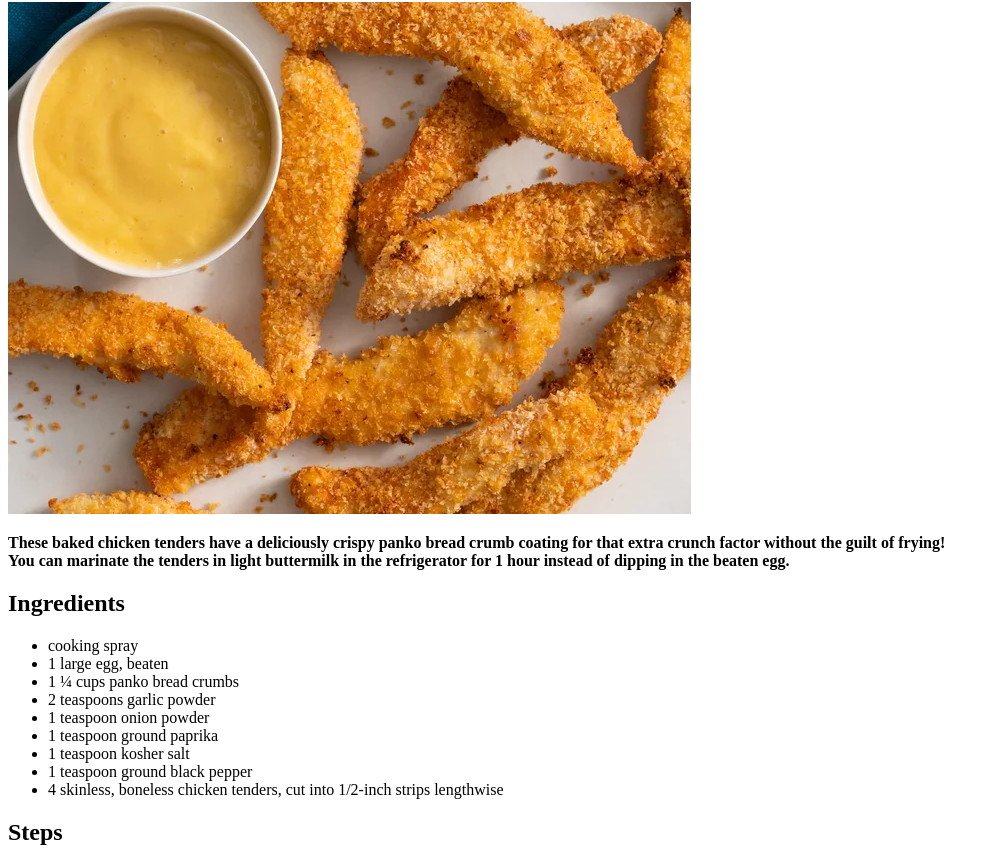
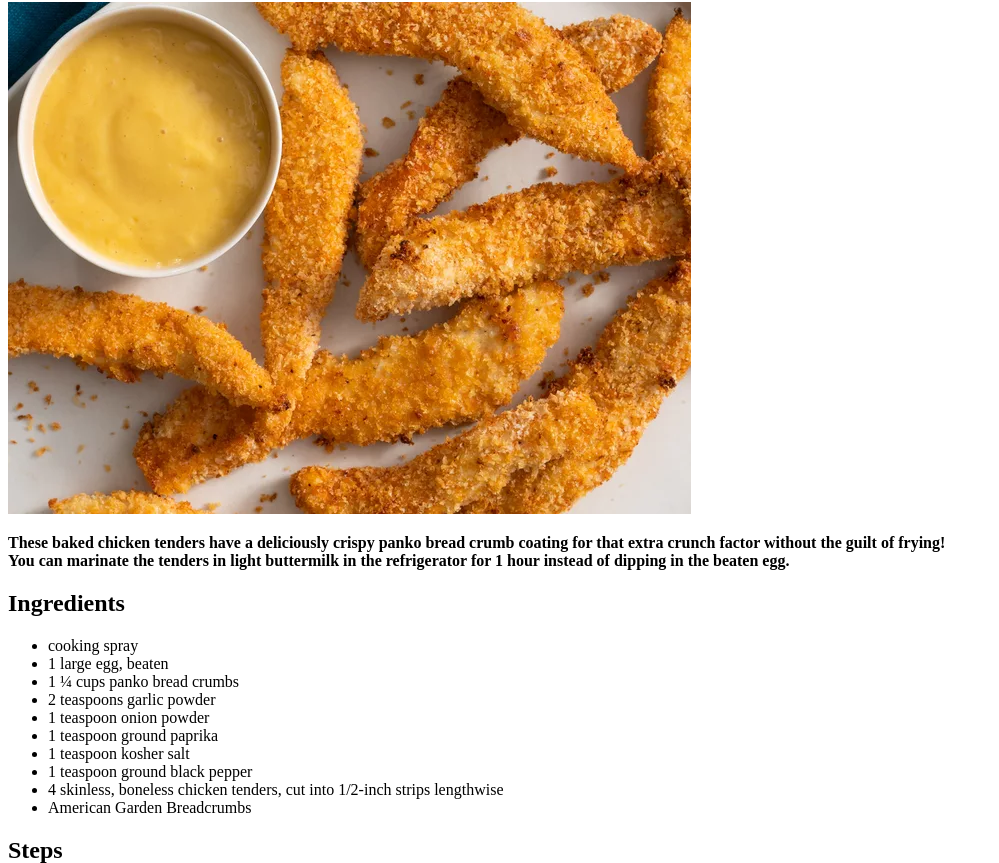
Before and after one commit to jo-and75/odin-recipes, a plain HTML site: page recipes/chickentenders.html in a window 1280 px wide. Shown: the part 78-941 px from the top of the page, without its empty margins (0-999 px from the left). Drawn offline with Linux system fonts and the light colour scheme.

Commit message:
New Commit

```diff
--- a/recipes/chickentenders.html
+++ b/recipes/chickentenders.html
@@ -23,6 +23,7 @@
     <li>1 teaspoon kosher salt</li>
     <li>1 teaspoon ground black pepper</li>
     <li>4 skinless, boneless chicken tenders, cut into 1/2-inch strips lengthwise</li>
+    <li>American Garden Breadcrumbs</li>
 </ul>
 
 <h2>Steps</h2>
```
